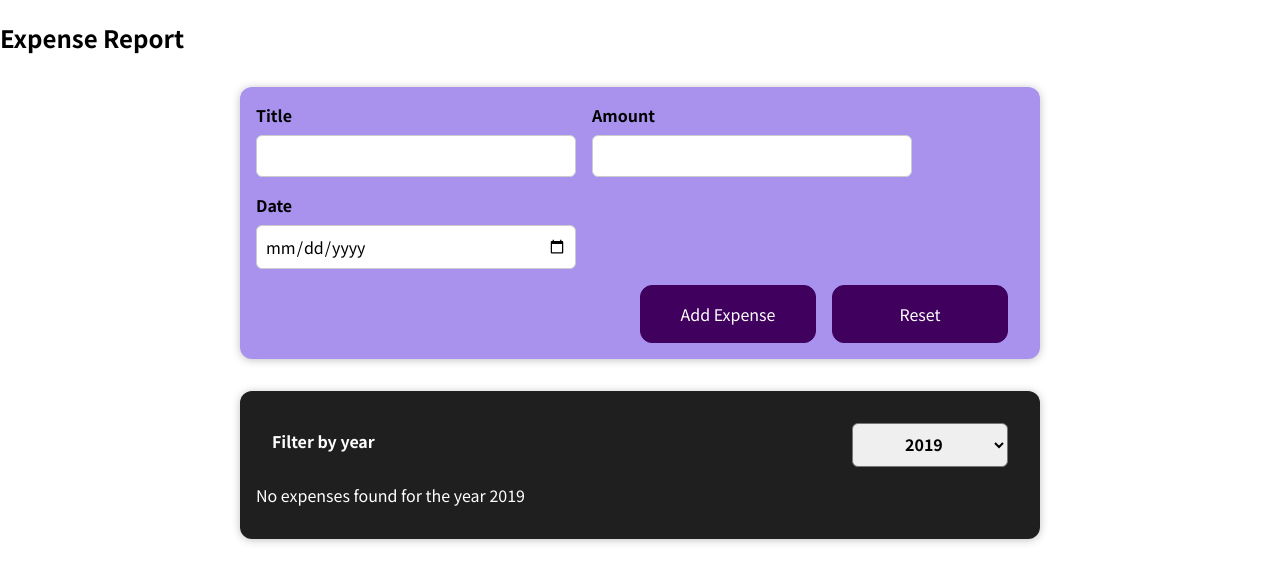
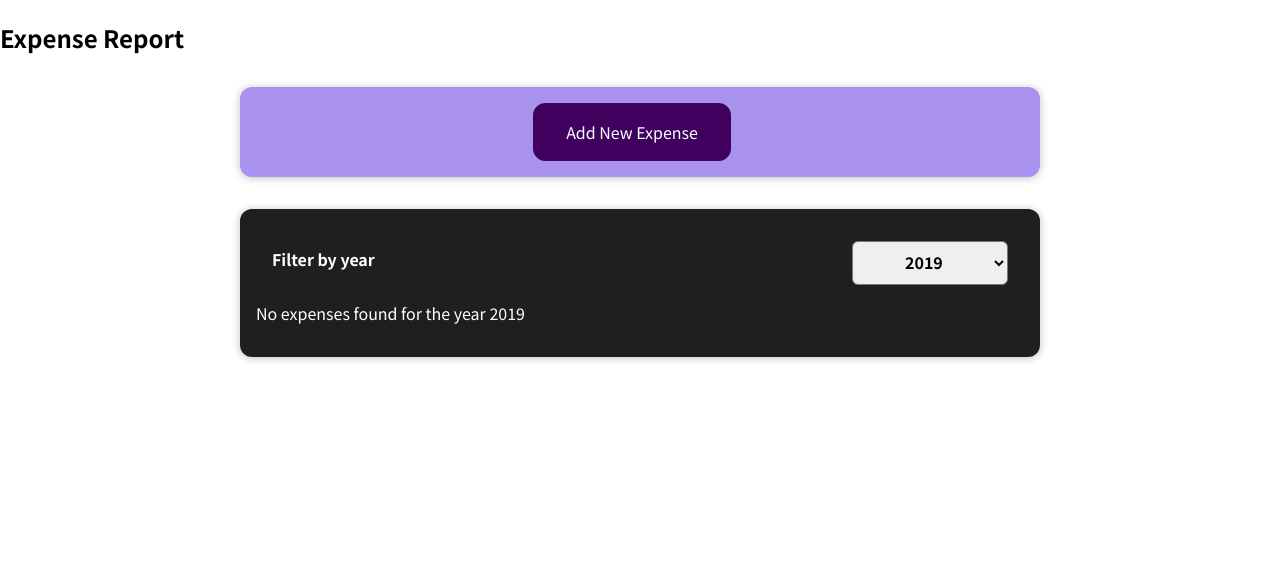
Before and after one commit to rrsushmaa/my-app, a React (Create React App) app: page / in a window 1280 px wide. Shown: the top 582 px of the page. Built offline with nearby package versions, Linux system fonts and the light colour scheme.

Commit message:
[#18][Sushmaa]Show and Hide expense form

```diff
--- a/src/Components/Expenses/NewExpense/ExpenseForm.js
+++ b/src/Components/Expenses/NewExpense/ExpenseForm.js
@@ -32,6 +32,11 @@ const ExpenseForm = (prop) => {
         setNewAmount('');
         setNewDate('');
         setNewTitle('');
+        prop.onCancelExpenseEditing();
+    }
+
+    const cancelHandler = () => {
+        prop.onCancelExpenseEditing();
     }
 
     return (<div>
@@ -55,6 +60,7 @@ const ExpenseForm = (prop) => {
                 <div className="new-expense__actions">
                     <button type="submit">Add Expense</button>
                     <button type="reset">Reset</button>
+                    <button type="button" onClick={cancelHandler}>Cancel</button>
                 </div>
 
             </div>
--- a/src/Components/Expenses/NewExpense/NewExpense.css
+++ b/src/Components/Expenses/NewExpense/NewExpense.css
@@ -18,7 +18,6 @@
     color: white;
     border-radius: 12px;
     margin-right: 1rem;
-    width: 11rem;
 }
 
 .new-expense button:hover,
--- a/src/Components/Expenses/NewExpense/NewExpense.js
+++ b/src/Components/Expenses/NewExpense/NewExpense.js
@@ -1,17 +1,37 @@
 import './NewExpense.css';
 import ExpenseForm from "./ExpenseForm";
+import {useState} from "react";
 
 const NewExpense = (prop) => {
+    const [showExpenseForm, setShowExpenseForm] = useState(false);
     const saveExpenseHandler = (enteredExpenseData) => {
         const expenseData = {
             ...enteredExpenseData,
             id: Math.random().toString()
         };
         prop.onSubmitNewExpense(expenseData);
+        setShowExpenseForm(false);
+
     };
+    const hideExpenseForm = () => {
+        setShowExpenseForm(false);
+    }
+    let expenseForm = <ExpenseForm onSaveExpenseData={saveExpenseHandler} onCancelExpenseEditing={hideExpenseForm}/>;
+
+    const handleOnExpenseAddition = () => {
+        setShowExpenseForm(!showExpenseForm);
+    }
+
     return (
         <div className="new-expense">
-            <ExpenseForm onSaveExpenseData={saveExpenseHandler}/>
+            <button onClick={() => {
+                handleOnExpenseAddition();
+            }}
+                    hidden={showExpenseForm}
+            >Add New Expense
+            </button>
+
+            {showExpenseForm ? expenseForm : <div/>}
         </div>
     );
 }
```
Lines whose indentation alone changed are shown as unchanged.
